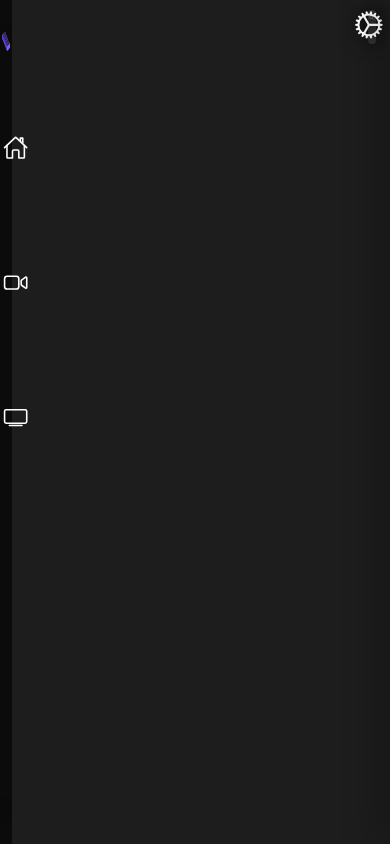
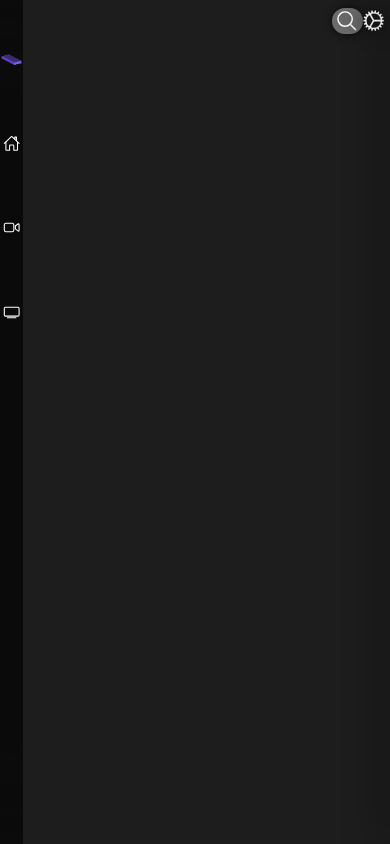
Before and after one commit to ChocolateApp/Chocolate, a Flask app: page / in a window 390 px wide. Run offline with Flask 2, Linux system fonts and the light colour scheme; parts of the project's set-up code (start-up, migrations or seed data) failed here and were passed over.

Commit message:
Mobile version

```diff
--- a/static/css/style.css
+++ b/static/css/style.css
@@ -99,7 +99,7 @@ form#searchForm:hover .form_field {
 
 .movies,
 .series {
-    margin-top: 53vh;
+    margin-top: 52vh;
     width: calc(100vw - 2.98vw);
     flex-wrap: wrap;
     margin-left: 3vw;
@@ -171,14 +171,17 @@ form#searchForm:hover .form_field {
     backdrop-filter: blur(50px);
     border-radius: 2vw;
     width: 22vw;
-    height: 58vh;
+    min-height: 28vh;
     color: #3E72CE;
 }
 
 .card p {
-    text-align: center;
     margin-top: 3vh;
     font-size: 3vh;
+    padding: 2vh 0 2vh 0;
+    align-items: initial;
+    display: block;
+    text-align: center;
 }
 
 .cardsIndex {
@@ -211,7 +214,7 @@ form#searchForm:hover .form_field {
 .logo {
     position: absolute;
     width: 2vw;
-    height: 4vh;
+    height: auto;
     left: 0.5vw;
     top: 3vh;
 }
@@ -231,7 +234,7 @@ form#searchForm:hover .form_field {
     position: absolute;
     color: white;
     font-size: 3vh;
-    left: 0.85vw;
+    width: 3vw;
     top: 16vh;
 }
 
@@ -239,7 +242,7 @@ form#searchForm:hover .form_field {
     position: absolute;
     color: white;
     font-size: 3vh;
-    left: 0.85vw;
+    width: 3vw;
     top: 32vh;
 }
 
@@ -247,7 +250,7 @@ form#searchForm:hover .form_field {
     position: absolute;
     color: white;
     font-size: 3vh;
-    left: 0.85vw;
+    width: 3vw;
     top: 48vh;
 }
 
@@ -861,3 +864,130 @@ input[type="search"]::-webkit-search-results-decoration {
     transform: scale(1);
     transition: 300ms;
 }
+
+@media (max-width: 640px) {
+    * {
+        margin: 0;
+        padding: 0;
+    }
+    .timePopup {
+        z-index: 99;
+        position: absolute;
+        background-color: #383838;
+        min-width: 1vw;
+        border-radius: 20vh;
+        margin-top: 9.5vh;
+        margin-left: 3.3vw;
+        padding: 0vw 0.5vw 0 0.5vw;
+        transform: scale(1);
+        transition: 300ms;
+    }
+    .timePopup p {
+        font-size: 2vw;
+    }
+    .cover_movie,
+    .cover_serie {
+        object-fit: cover;
+        border-radius: 1vh;
+        width: 12vw;
+        height: 10vh;
+        transform: scale(1);
+        transition: 300ms;
+    }
+    .watchNowA {
+        font-size: 0.8vh;
+        padding: 1vh 2vw;
+        top: 44vh;
+    }
+    .watchNow {
+        font-size: 1.4vh;
+    }
+    .movies,
+    .series {
+        width: calc(100vw - 5.8vw);
+        margin-left: 5.8vw;
+        grid-column-gap: 1vw;
+    }
+    .bannerTitle {
+        left: 10vw;
+        font-size: 2vh;
+    }
+    .bannerDescription {
+        width: 82vw;
+        height: 18vh;
+        overflow: scroll;
+        top: 22vh;
+    }
+    header {
+        width: 6vw;
+    }
+    header a ion-icon {
+        font-size: 2vh !important;
+        width: 6vw !important;
+        left: 0px !important;
+    }
+    .homeIcon {
+        top: 16vh;
+    }
+    .movieIcon {
+        top: 26vh;
+    }
+    .tvIcon {
+        top: 36vh;
+    }
+    .logo {
+        width: 5.5vw;
+        height: auto;
+        left: 0.25vw;
+        top: 6vh;
+    }
+    .settings ion-icon {
+        font-size: 3vh;
+    }
+    .form_field {
+        border: none;
+        padding-left: 0.5vw;
+        font-size: 0;
+        position: absolute;
+        width: 8vw;
+        height: 3vh;
+        right: 7vw;
+        top: 1vh;
+        background: rgb(157 157 157 / 65%);
+        border-radius: 6vw;
+        z-index: 2;
+        filter: drop-shadow(0.1vh 0.1vh 0.5vh #000);
+        color: white;
+    }
+    form#searchForm:hover .form_field {
+        transition: width 300ms;
+        width: 45vw;
+        font-size: 1.5vh;
+    }
+    .search_icon {
+        right: 8.05vw;
+        top: 1vh;
+        font-size: 6vw;
+        height: 3vh;
+    }
+    .card {
+        border-radius: 2vw;
+        width: 22vw;
+        min-height: 16vh;
+    }
+    .movieCardImage,
+    .serieCardImage {
+        width: 19vw;
+        margin-left: 1.5vw;
+        border-radius: 2vw;
+        margin-top: 1vh;
+    }
+    .card p {
+        text-align: center;
+        margin-top: 0.5vh;
+        font-size: 2vh;
+    }
+    .seeMore {
+        border-radius: 10vw;
+    }
+}
--- a/static/js/allFilms.js
+++ b/static/js/allFilms.js
@@ -270,14 +270,14 @@ function getFirstMovies() {
                 imageBanner.setAttribute("title", movie.realTitle)
 
                 titleBanner.innerHTML = movie.realTitle
-
-                descriptionBanner.innerHTML = movie.description
+                description = movie.description
+                descriptionBanner.innerHTML = description
                 descriptionBanner.innerHTML = descriptionBanner.innerHTML.substring(0, 200) + "..."
                 descriptionBanner.innerHTML += " <a id='lireLaSuite' href='#'>Lire la suite</a>"
 
                 lireLaSuite = document.getElementById("lireLaSuite")
                 lireLaSuite.addEventListener("click", function() {
-                    descriptionBanner.innerHTML = movie.description
+                    descriptionBanner.innerHTML = description
                 })
 
                 genreBanner.innerHTML = movie.genre
```
